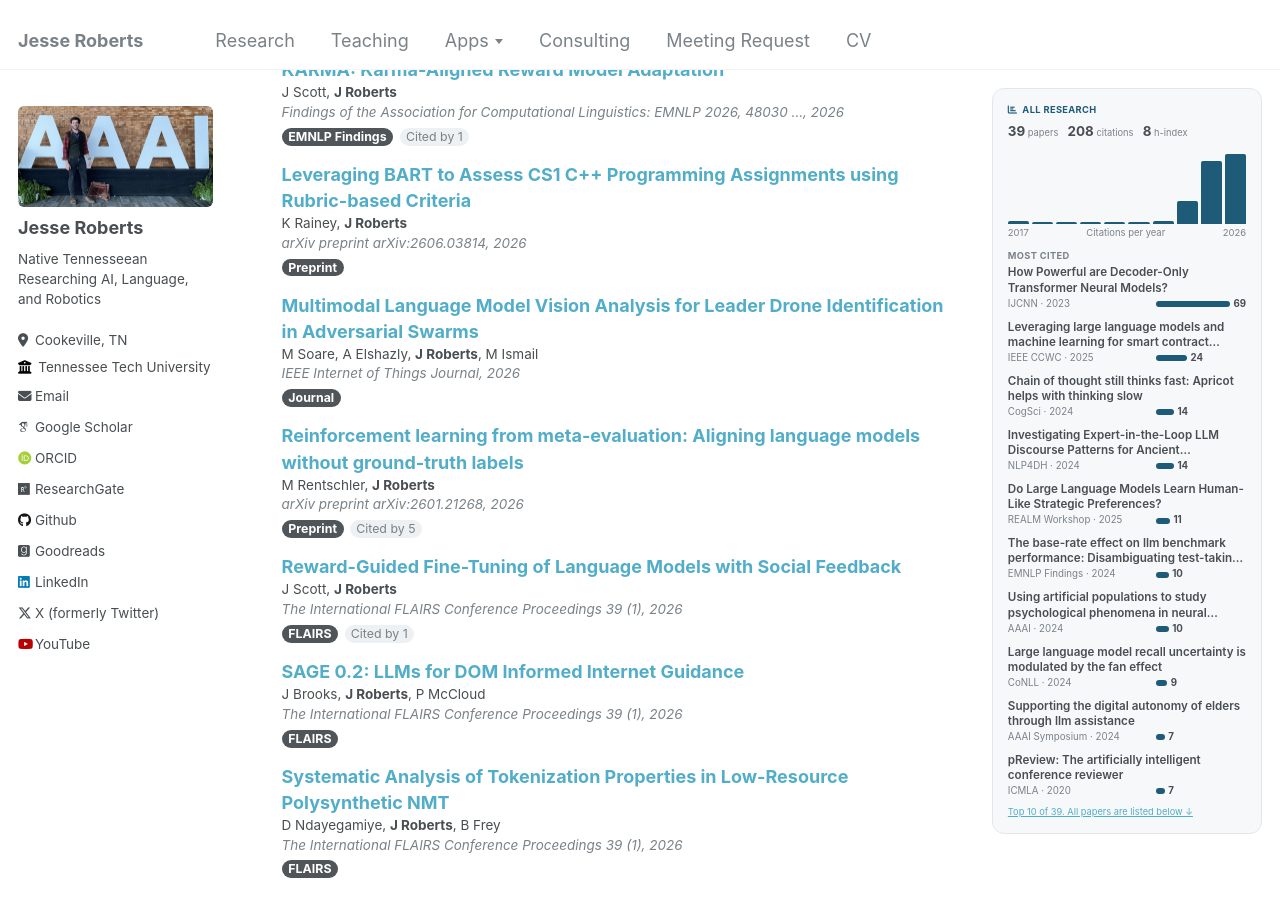
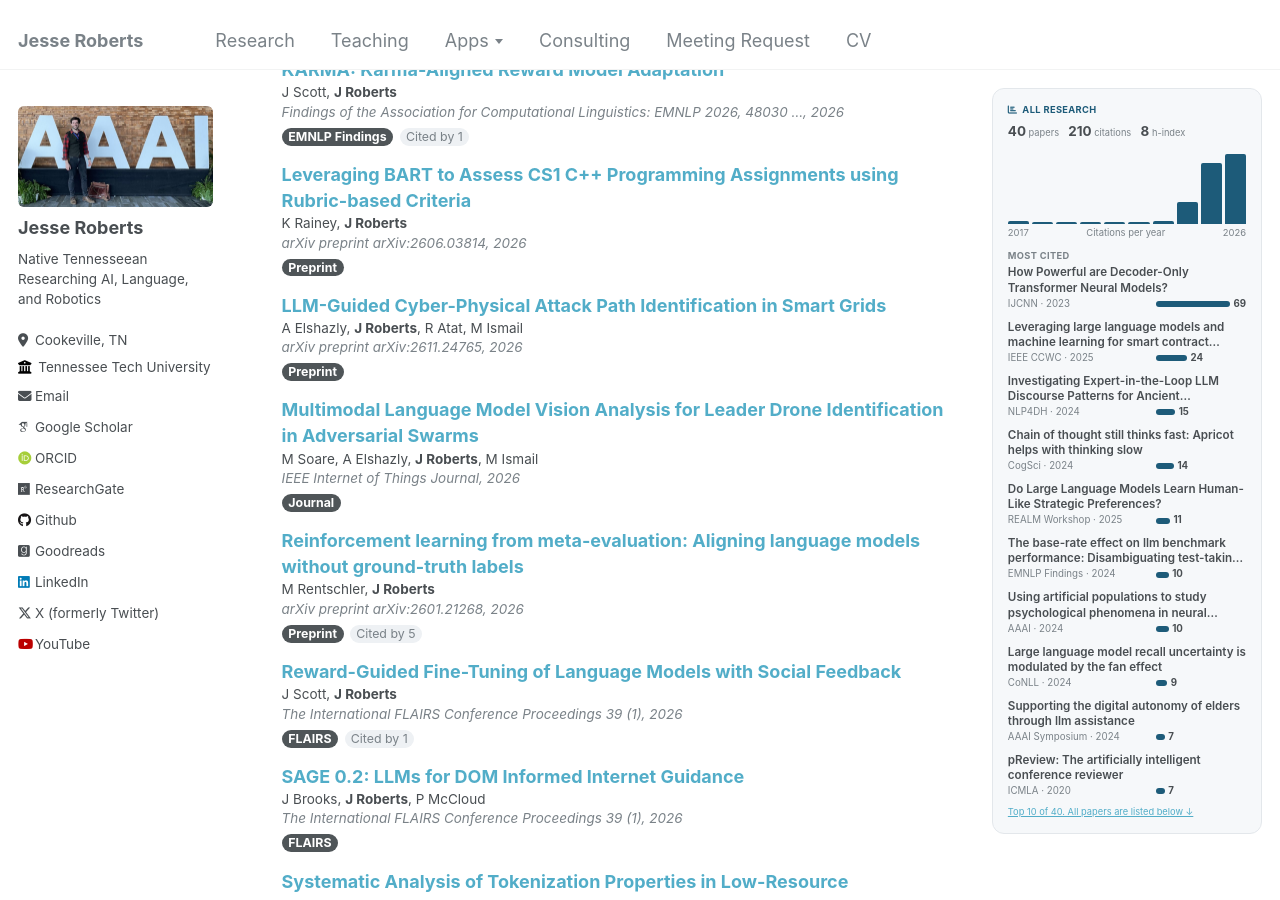
Before and after one commit to JesseTNRoberts/New-site-test, a Jekyll site: the page built from _pages/research.html, in a window 1280 px wide and 900 px high, scrolled down 5383 px. Built offline with Jekyll 4.4.1, drawn with Linux system fonts in a browser that asks for light colours; some web fonts are replaced; some of the changed text lies outside the part shown.

Commit message:
Update site data:stats

```diff
--- a/_data/publications.yml
+++ b/_data/publications.yml
@@ -1,12 +1,12 @@
 # Generated from Google Scholar by scripts/update_stats.rb (daily via GitHub Actions).
 # Don't edit by hand. To fix a paper, edit it on your Scholar profile.
 profile: https://scholar.google.com/citations?user=Bj9GEfkAAAAJ
-updated: '2026-11-21T17:38:41Z'
+updated: '2026-11-23T22:05:57Z'
 metrics:
   since: 2021
   citations:
-    all: 208
-    since: 204
+    all: 210
+    since: 206
   h_index:
     all: 8
     since: 8
@@ -27,7 +27,7 @@ citations_by_year:
 - year: 2025
   citations: 80
 - year: 2026
-  citations: 90
+  citations: 92
 papers:
 - title: Augmenting LLM-Based Agents for Improved Performance in Pentesting and Commissioning
     Operational Technology in Critical Infrastructure
@@ -83,6 +83,12 @@ papers:
   year: 2026
   cited_by: 0
   url: https://scholar.google.com/citations?view_op=view_citation&hl=en&user=Bj9GEfkAAAAJ&pagesize=100&sortby=pubdate&citation_for_view=Bj9GEfkAAAAJ:iH-uZ7U-co4C
+- title: LLM-Guided Cyber-Physical Attack Path Identification in Smart Grids
+  authors: A Elshazly, J Roberts, R Atat, M Ismail
+  venue: arXiv preprint arXiv:2611.24765
+  year: 2026
+  cited_by: 0
+  url: https://scholar.google.com/citations?view_op=view_citation&hl=en&user=Bj9GEfkAAAAJ&pagesize=100&sortby=pubdate&citation_for_view=Bj9GEfkAAAAJ:YFjsv_pBGBYC
 - title: Multimodal Language Model Vision Analysis for Leader Drone Identification
     in Adversarial Swarms
   authors: M Soare, A Elshazly, J Roberts, M Ismail
@@ -183,7 +189,7 @@ papers:
   authors: E Brown, J Roberts, D Talbert
   venue: American Society of Engineering Education
   year: 2025
-  cited_by: 3
+  cited_by: 4
   url: https://scholar.google.com/citations?view_op=view_citation&hl=en&user=Bj9GEfkAAAAJ&pagesize=100&sortby=pubdate&citation_for_view=Bj9GEfkAAAAJ:ZeXyd9-uunAC
 - title: A Theoretical & Empirical Analysis of Transformer Language Model Behavior
   authors: JTN Roberts
@@ -214,7 +220,7 @@ papers:
   authors: R Umphrey, J Roberts, L Roberts
   venue: 4th International Conference on Natural Language Processing for Digital …
   year: 2024
-  cited_by: 14
+  cited_by: 15
   url: https://scholar.google.com/citations?view_op=view_citation&hl=en&user=Bj9GEfkAAAAJ&pagesize=100&sortby=pubdate&citation_for_view=Bj9GEfkAAAAJ:hqOjcs7Dif8C
 - title: Large language model recall uncertainty is modulated by the fan effect
   authors: J Roberts, K Moore, T Pham, O Ewaleifoh, D Fisher
```
Also changed, not shown: _data/stats.yml (+7 -7 lines).
